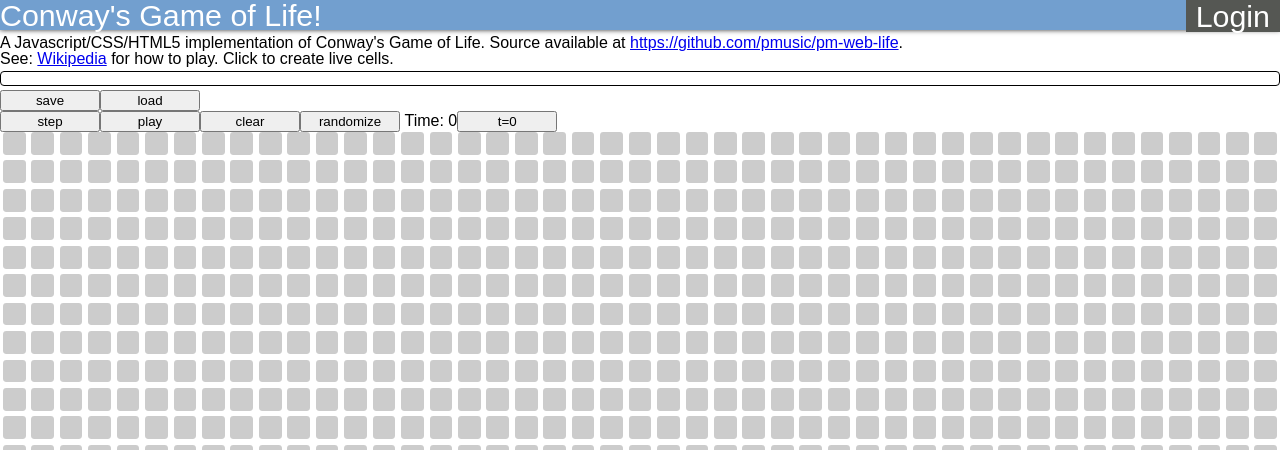
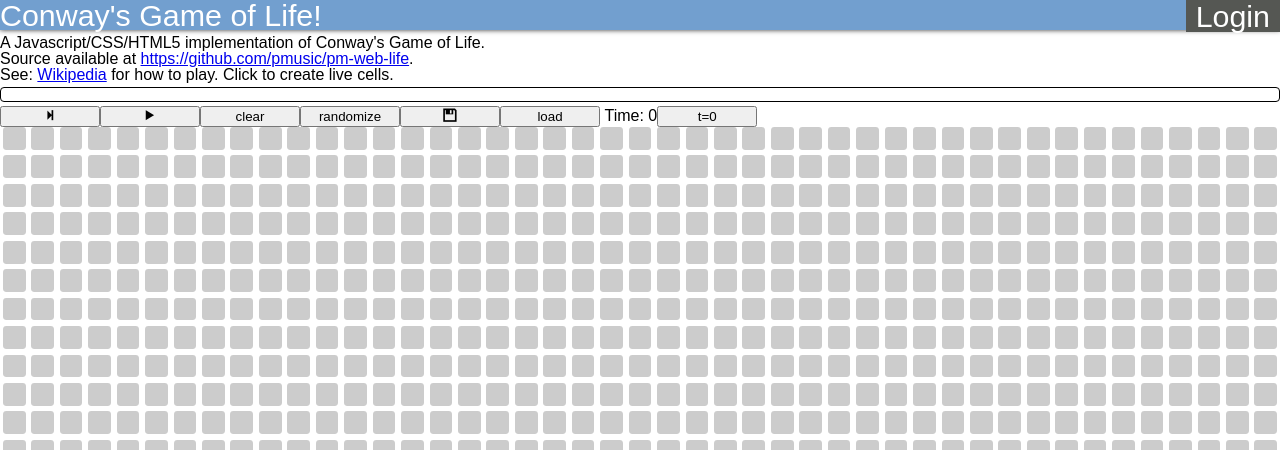
Before and after one commit to pmusic/pm-web-life, a PHP site: template views/life.twig in a window 1280 px wide. Shown: the top 450 px of the page. Run offline with PHP 8.4, Linux system fonts and the light colour scheme; the template is opened without the code that fills it, so the values that code supplies are empty; some libraries are stand-ins or nearby versions.

Commit message:
Mre font stuff.

```diff
--- a/resources/icomoon/Read Me.txt
+++ /dev/null
@@ -1,5 +0,0 @@
-Open *demo.html* to see a list of all the glyphs in your font along with their codes/ligatures.
-
-You won't need any of the files located under the *demo-files* directory when including the generated font in your own projects.
-
-You can import *selection.json* back to the IcoMoon app to retrieve your icon selection.
--- a/views/life.twig
+++ b/views/life.twig
@@ -12,7 +12,8 @@
 <body>
   <header>Conway's Game of Life!</header>
   <div id="frame">
-    <p>A Javascript/CSS/HTML5 implementation of Conway's Game of Life. Source available at <a href="https://github.com/pmusic/pm-web-life">https://github.com/pmusic/pm-web-life</a>.</p>
+    <p>A Javascript/CSS/HTML5 implementation of Conway's Game of Life.</p>
+    <p>Source available at <a href="https://github.com/pmusic/pm-web-life">https://github.com/pmusic/pm-web-life</a>.</p>
     <p>See: <a href="http://en.wikipedia.org/wiki/Conway%27s_Game_of_Life">Wikipedia</a> for how to play. Click to create live cells.</p>
     <div id="messages">
       Sorry, you need javaScript to play the game!
@@ -21,8 +22,8 @@
     </div>
   </div>
   <div id="modal">
-  	<div class="title"></div>
-  	<div class="message"><span></span></div>
+  	<div class="title"><span></span></div>
+  	<div class="message"></div>
   	<div class="body"></div>
   </div>
 </body>
--- /dev/null
+++ b/web/css/font.css
@@ -0,0 +1,49 @@
+@font-face {
+	font-family: 'icomoon';
+	src:url('../fonts/icomoon.eot');
+	src:url('../fonts/icomoon.eot?#iefix') format('embedded-opentype'),
+		url('../fonts/icomoon.ttf') format('truetype'),
+		url('../fonts/icomoon.woff') format('woff'),
+		url('../fonts/icomoon.svg#icomoon') format('svg');
+	font-weight: normal;
+	font-style: normal;
+}
+
+[class*="icon-"] {
+	font-family: 'icomoon';
+	speak: none;
+	font-style: normal;
+	font-weight: normal;
+	font-variant: normal;
+	text-transform: none;
+	line-height: 1;
+
+	/* Better Font Rendering =========== */
+	-webkit-font-smoothing: antialiased;
+	-moz-osx-font-smoothing: grayscale;
+}
+
+.icon-menu:before {
+	content: "\e600";
+}
+.icon-play:before {
+	content: "\e601";
+}
+.icon-pause:before {
+	content: "\e602";
+}
+.icon-previous:before {
+	content: "\e603";
+}
+.icon-next:before {
+	content: "\e604";
+}
+.icon-checkbox-unchecked:before {
+	content: "\e605";
+}
+.icon-history:before {
+	content: "\e606";
+}
+.icon-disk:before {
+	content: "\e607";
+}
--- a/web/css/life.css
+++ b/web/css/life.css
@@ -80,7 +80,8 @@ header {
 #modal {
   position:fixed;
   top:30px;
-  left:50%;
+  left:0;
+
   background-color:#729FCF;
   border:1px solid #3D77CB;
   border-radius:0 0 8px 8px;
--- a/web/js/life.js
+++ b/web/js/life.js
@@ -115,7 +115,7 @@ var GameOfLife = function(w, h){
   var stop = function(){
     clearInterval( interval );
     interval = null;
-    $play.html('<span class="icon-pause"></span>play');
+    $play.html('<span class="icon-play"></span>play');
   };
 
   var start = function(){
@@ -394,11 +394,11 @@ var GameOfLife = function(w, h){
   var $manage = $('<div id="manage" class="controlbox"></div>');
   $manage.prependTo($game);
 
-  var $step = $('<button>step</button>');
+  var $step = $('<button><span class="icon-next"></span></button>');
   $step.on('click', step);
   $step.appendTo($controls);
 
-  var $play = $('<button id="play"><span class="icon-play"></span>play</button>');
+  var $play = $('<button id="play"><span class="icon-play"></span></button>');
   $play.on('click', this.playPause);
   $play.appendTo($controls);
 
@@ -410,13 +410,13 @@ var GameOfLife = function(w, h){
 	$randomizeButton.on('click', this.random);
 	$randomizeButton.appendTo($controls);
 
-  var $saveWorld = $('<button>save</button>');
+  var $saveWorld = $('<button><span class="icon-disk"></span></button>');
   $saveWorld.on('click', saveWindow);
-  $manage.append($saveWorld);
+  $controls.append($saveWorld);
 
 	var $loadWorld = $('<button>load</button>');
 	$loadWorld.on('click', loadWindow);
-	$manage.append($loadWorld);
+	$controls.append($loadWorld);
 
   var $clock = $('<span id="clock">&nbsp;Time:&nbsp;</span>');
   var $time = $('<span id="time">0</span>');
@@ -564,10 +564,10 @@ GameOfLife.prototype.User = function($modal){
     var $form = $('<form name="login"></form>');
     $form.input({name: 'username', description: 'User Name'});
     $form.input({name: 'password', description: 'Password', type: 'password'});
-    $form.append('<input type="submit" name="create">');
+    $form.append('<input type="submit" name="login" value="log in">');
     $modal.append($form);
 
-    $openCreate = $('<div class="link">Create a new user</div>');
+    $openCreate = $('<p class="link">Create a new user</p>');
     $openCreate.click(that.createWindow);
     $modal.append($openCreate);
 
@@ -616,7 +616,7 @@ GameOfLife.prototype.User = function($modal){
  * extend jquery
  */
 $.fn.extend({
-/*  titleBar: function(title){
+/* titleBar: function(title){
     var that = this;
     var $title = $('<div class="modal-title"></div>');
     $title.append(title);
```
Also changed, not shown: Tests/testworld.json (added, +1 -0 lines), web/fonts/icomoon.ttf (added), web/fonts/icomoon.woff (added), 2 other files.
